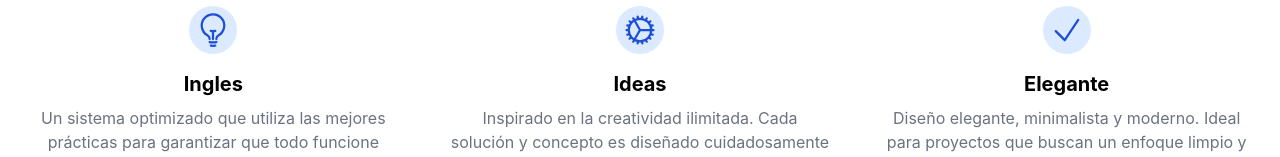
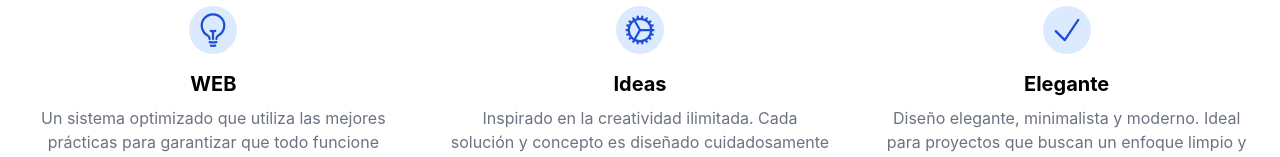
Before and after one commit to zskizz/general, a Next.js app: page / in a window 1280 px wide. Shown: the part 428-585 px from the top of the page. Built offline with nearby package versions, Linux system fonts and the light colour scheme.

Commit message:
Update lp-items.tsx

```diff
--- a/lp-items.tsx
+++ b/lp-items.tsx
@@ -1,6 +1,6 @@
 export const LP_GRID_ITEMS = [
   {
-    title: "Ingles",
+    title: "WEB",
     description: "Un sistema optimizado que utiliza las mejores prácticas para garantizar que todo funcione perfectamente, especialmente en inglés.",
     icon: (
       <svg
```
